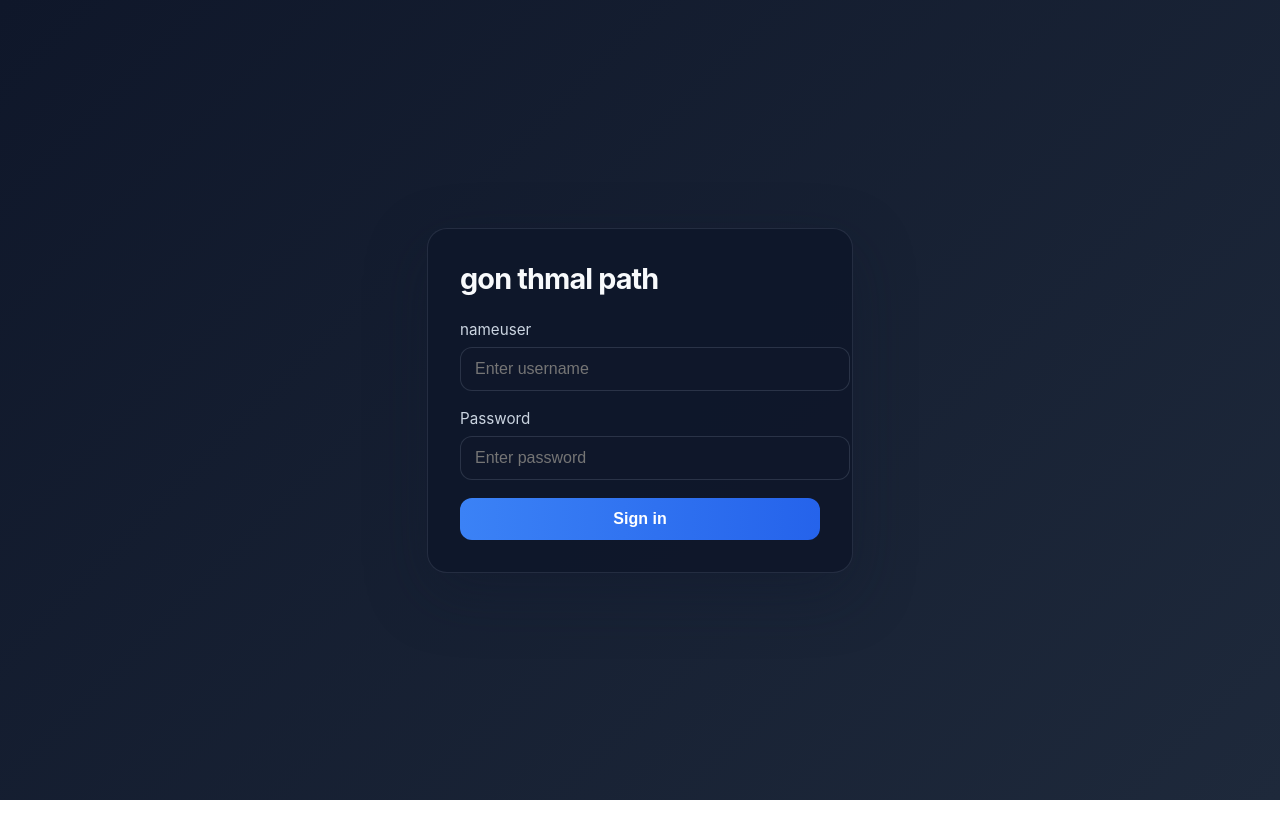
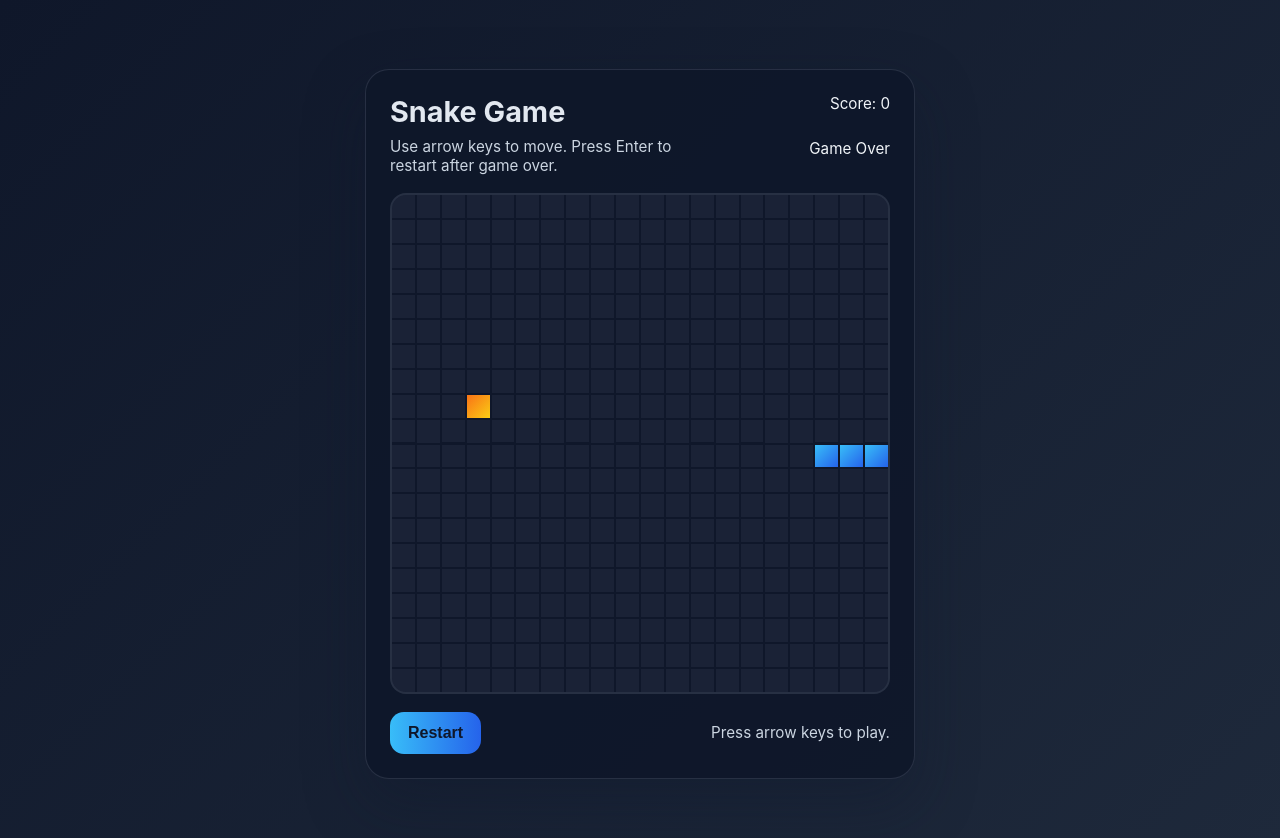
Before and after one commit to prasadsandaruwan69/test-docker, a React (Create React App) app: page / in a window 1280 px wide. Shown: the top 838 px of the page. Before the commit the page ends 800 px from the top, so only its background shows below. Built offline with nearby package versions, Linux system fonts and the light colour scheme.

Commit message:
Implement Snake Game functionality with game controls and UI updates

```diff
--- a/src/App.css
+++ b/src/App.css
@@ -6,71 +6,113 @@
   background: linear-gradient(135deg, #0f172a, #1e293b);
   color: #e2e8f0;
   font-family: Inter, system-ui, -apple-system, BlinkMacSystemFont, 'Segoe UI', sans-serif;
+  padding: 24px;
 }
 
-.login-card {
-  width: min(360px, calc(100% - 32px));
-  padding: 32px;
-  border-radius: 20px;
-  background: rgba(15, 23, 42, 0.96);
-  box-shadow: 0 20px 60px rgba(15, 23, 42, 0.35);
-  border: 1px solid rgba(148, 163, 184, 0.16);
+.snake-game {
+  width: min(100%, 500px);
+  padding: 24px;
+  border-radius: 24px;
+  background: rgba(15, 23, 42, 0.92);
+  border: 1px solid rgba(148, 163, 184, 0.18);
+  box-shadow: 0 24px 60px rgba(15, 23, 42, 0.35);
 }
 
-.login-card h1 {
-  margin: 0 0 24px;
-  font-size: 1.8rem;
-  letter-spacing: -0.03em;
-  color: #f8fafc;
+.game-header {
+  display: flex;
+  justify-content: space-between;
+  gap: 16px;
+  flex-wrap: wrap;
+  margin-bottom: 18px;
 }
 
-.login-form {
-  display: grid;
-  gap: 18px;
+.game-header h1 {
+  margin: 0;
+  font-size: 1.8rem;
 }
 
-.login-form label {
+.game-header p {
+  margin: 8px 0 0;
+  color: #cbd5e1;
+  font-size: 0.95rem;
+  max-width: 320px;
+}
+
+.game-stats {
   display: grid;
   gap: 8px;
+  text-align: right;
   font-size: 0.95rem;
-  color: #cbd5e1;
+  color: #f1f5f9;
 }
 
-.login-form input {
-  width: 100%;
-  padding: 12px 14px;
-  border-radius: 12px;
-  border: 1px solid rgba(148, 163, 184, 0.2);
+.board {
+  display: grid;
+  grid-template-columns: repeat(20, minmax(0, 1fr));
+  gap: 2px;
   background: #0f172a;
-  color: #e2e8f0;
-  font-size: 1rem;
+  border: 2px solid rgba(148, 163, 184, 0.18);
+  border-radius: 16px;
+  overflow: hidden;
 }
 
-.login-form input:focus {
-  outline: none;
-  border-color: #60a5fa;
-  box-shadow: 0 0 0 4px rgba(96, 165, 250, 0.15);
+.cell {
+  aspect-ratio: 1 / 1;
+  background: rgba(148, 163, 184, 0.08);
+  transition: background 0.15s ease;
 }
 
-.login-form button {
-  padding: 12px 16px;
-  border-radius: 12px;
+.cell.snake {
+  background: linear-gradient(135deg, #38bdf8, #2563eb);
+}
+
+.cell.food {
+  background: linear-gradient(135deg, #f97316, #facc15);
+}
+
+.controls {
+  margin-top: 18px;
+  display: flex;
+  justify-content: space-between;
+  align-items: center;
+  flex-wrap: wrap;
+  gap: 12px;
+}
+
+.controls button {
+  padding: 12px 18px;
+  border-radius: 14px;
   border: none;
   cursor: pointer;
-  background: linear-gradient(90deg, #3b82f6, #2563eb);
-  color: white;
+  background: linear-gradient(90deg, #38bdf8, #2563eb);
+  color: #0f172a;
   font-size: 1rem;
-  font-weight: 600;
-  transition: transform 0.15s ease, box-shadow 0.15s ease;
+  font-weight: 700;
+  transition: transform 0.15s ease, opacity 0.15s ease;
 }
 
-.login-form button:hover {
-  transform: translateY(-1px);
-  box-shadow: 0 12px 24px rgba(59, 130, 246, 0.25);
+.controls button:hover {
+  transform: translateY(-2px);
+  opacity: 0.95;
 }
 
-.login-message {
-  margin-top: 16px;
-  color: #38bdf8;
+.control-hint {
+  color: #cbd5e1;
   font-size: 0.95rem;
 }
+
+@media (max-width: 520px) {
+  .snake-game {
+    width: 100%;
+    padding: 18px;
+  }
+
+  .game-header {
+    flex-direction: column;
+    align-items: flex-start;
+  }
+
+  .game-stats {
+    text-align: left;
+  }
+}
--- a/src/App.js
+++ b/src/App.js
@@ -1,44 +1,168 @@
-import { useState } from 'react';
+import { useCallback, useEffect, useState } from 'react';
 import './App.css';
 
+const GRID_SIZE = 20;
+const INITIAL_SNAKE = [
+  [10, 10],
+  [9, 10],
+  [8, 10],
+];
+const DIRECTIONS = {
+  ArrowUp: [0, -1],
+  ArrowDown: [0, 1],
+  ArrowLeft: [-1, 0],
+  ArrowRight: [1, 0],
+};
+
+function getRandomFood(snake) {
+  const snakePositions = new Set(snake.map(([x, y]) => `${x},${y}`));
+  const emptyCells = [];
+
+  for (let x = 0; x < GRID_SIZE; x += 1) {
+    for (let y = 0; y < GRID_SIZE; y += 1) {
+      if (!snakePositions.has(`${x},${y}`)) {
+        emptyCells.push([x, y]);
+      }
+    }
+  }
+
+  if (emptyCells.length === 0) {
+    return [0, 0];
+  }
+
+  return emptyCells[Math.floor(Math.random() * emptyCells.length)];
+}
+
+function isCollision(head, snake) {
+  const [x, y] = head;
+  return (
+    x < 0 ||
+    x >= GRID_SIZE ||
+    y < 0 ||
+    y >= GRID_SIZE ||
+    snake.some(([sx, sy]) => sx === x && sy === y)
+  );
+}
+
 function App() {
-  const [username, setUsername] = useState('');
-  const [password, setPassword] = useState('');
-  const [message, setMessage] = useState('');
+  const [snake, setSnake] = useState(INITIAL_SNAKE);
+  const [direction, setDirection] = useState(DIRECTIONS.ArrowRight);
+  const [food, setFood] = useState(() => getRandomFood(INITIAL_SNAKE));
+  const [score, setScore] = useState(0);
+  const [isRunning, setIsRunning] = useState(true);
+  const [gameOver, setGameOver] = useState(false);
 
-  const handleSubmit = (event) => {
-    event.preventDefault();
-    setMessage(`Logging in as ${username || 'user'}...`);
-  };
+  const resetGame = useCallback(() => {
+    setSnake(INITIAL_SNAKE);
+    setDirection(DIRECTIONS.ArrowRight);
+    setFood(getRandomFood(INITIAL_SNAKE));
+    setScore(0);
+    setIsRunning(true);
+    setGameOver(false);
+  }, []);
+
+  const handleKeyDown = useCallback(
+    (event) => {
+      const nextDirection = DIRECTIONS[event.key];
+      if (gameOver && event.key === 'Enter') {
+        resetGame();
+        return;
+      }
+
+      if (!nextDirection) {
+        return;
+      }
+
+      const [dx, dy] = nextDirection;
+      const [cx, cy] = direction;
+      if (dx === -cx && dy === -cy) {
+        return;
+      }
+
+      setDirection(nextDirection);
+    },
+    [direction, gameOver, resetGame]
+  );
+
+  useEffect(() => {
+    window.addEventListener('keydown', handleKeyDown);
+    return () => window.removeEventListener('keydown', handleKeyDown);
+  }, [handleKeyDown]);
+
+  useEffect(() => {
+    if (!isRunning || gameOver) {
+      return undefined;
+    }
+
+    const step = () => {
+      setSnake((prevSnake) => {
+        const [headX, headY] = prevSnake[0];
+        const [dx, dy] = direction;
+        const nextHead = [headX + dx, headY + dy];
+
+        if (isCollision(nextHead, prevSnake)) {
+          setGameOver(true);
+          setIsRunning(false);
+          return prevSnake;
+        }
+
+        const ateFood = nextHead[0] === food[0] && nextHead[1] === food[1];
+        const nextSnake = [nextHead, ...prevSnake];
+
+        if (!ateFood) {
+          nextSnake.pop();
+        } else {
+          setFood(getRandomFood(nextSnake));
+          setScore((prevScore) => prevScore + 1);
+        }
+
+        return nextSnake;
+      });
+    };
+
+    const interval = setInterval(step, 120);
+    return () => clearInterval(interval);
+  }, [direction, food, gameOver, isRunning]);
+
+  const snakeCells = new Set(snake.map(([x, y]) => `${x},${y}`));
 
   return (
     <div className="App">
-      <div className="login-card">
-        <h1> gon thmal path</h1>
-        <form onSubmit={handleSubmit} className="login-form">
-          <label>
-            nameuser
-            <input
-              type="text"
-              value={username}
-              onChange={(event) => setUsername(event.target.value)}
-              placeholder="Enter username"
-              required
-            />
-          </label>
-          <label>
-            Password
-            <input
-              type="password"
-              value={password}
-              onChange={(event) => setPassword(event.target.value)}
-              placeholder="Enter password"
-              required
-            />
-          </label>
-          <button type="submit">Sign in</button>
-        </form>
-        {message && <p className="login-message">{message}</p>}
+      <div className="snake-game">
+        <header className="game-header">
+          <div>
+            <h1>Snake Game</h1>
+            <p>Use arrow keys to move. Press Enter to restart after game over.</p>
+          </div>
+          <div className="game-stats">
+            <span>Score: {score}</span>
+            <span>{gameOver ? 'Game Over' : isRunning ? 'Running' : 'Paused'}</span>
+          </div>
+        </header>
+
+        <div className="board" role="grid">
+          {Array.from({ length: GRID_SIZE * GRID_SIZE }).map((_, index) => {
+            const x = index % GRID_SIZE;
+            const y = Math.floor(index / GRID_SIZE);
+            const cellKey = `${x},${y}`;
+            const isSnake = snakeCells.has(cellKey);
+            const isFood = food[0] === x && food[1] === y;
+
+            return (
+              <div
+                key={cellKey}
+                className={`cell ${isSnake ? 'snake' : ''} ${isFood ? 'food' : ''}`}
+              />
+            );
+          })}
+        </div>
+
+        <div className="controls">
+          <button type="button" onClick={resetGame}>
+            Restart
+          </button>
+          <div className="control-hint">Press arrow keys to play.</div>
+        </div>
       </div>
     </div>
   );
```
